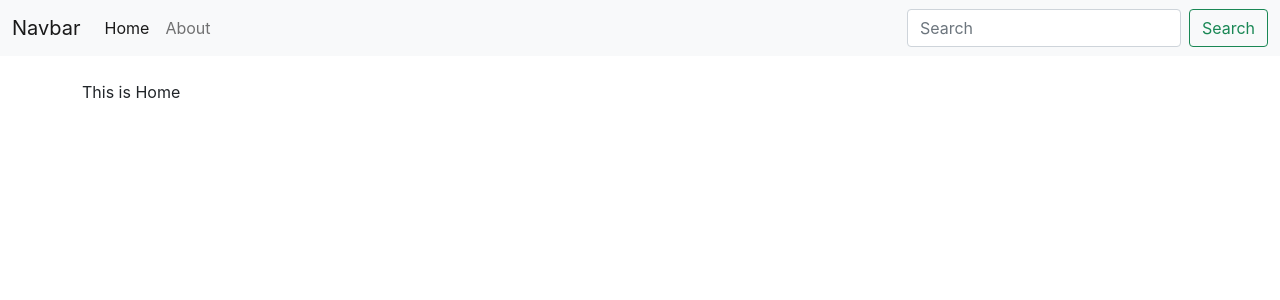
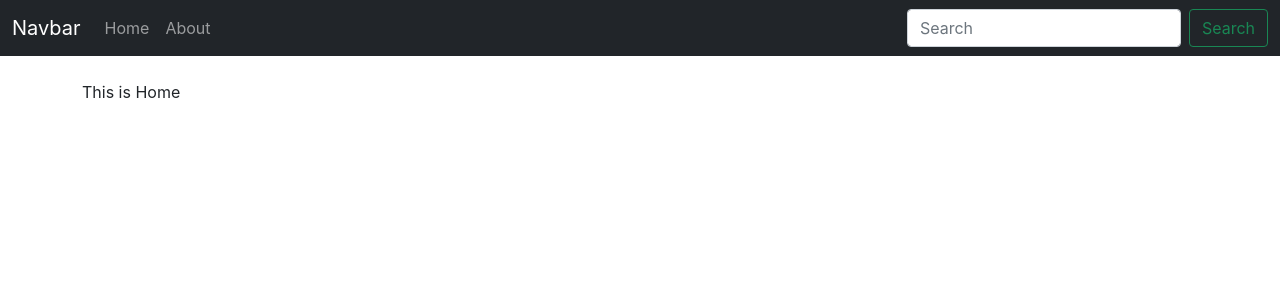
Before and after one commit to froster02/mynotebook, a React (Create React App) app: page / in a window 1280 px wide. Shown: the top 300 px of the page. Built offline with nearby package versions, Linux system fonts and the light colour scheme; the HTML template or start-up script is replaced by a standard one.

Commit message:
feat: update Navbar component to use useLocation for active link highlighting

```diff
--- a/src/components/Navbar.js
+++ b/src/components/Navbar.js
@@ -1,5 +1,5 @@
 import React from 'react'
-import { Link } from 'react-router-dom'
+import { Link, useLocation } from 'react-router-dom'
 
 /**
  * A functional component that renders a navigation bar using Bootstrap classes.
@@ -13,10 +13,16 @@
  *   <Navbar />
  * )
  */
+
 const Navbar = () => {
+    let location = useLocation();
+    React.useEffect(() => {
+        console.log("location");
+    }, [location]);
+
     return (
         <div>
-            <nav className="navbar navbar-expand-lg navbar-light bg-light">
+            <nav className="navbar navbar-expand-lg navbar-dark bg-dark">
                 <div className="container-fluid">
                     <Link className="navbar-brand" to="/">Navbar</Link>
                     <button className="navbar-toggler" type="button" data-bs-toggle="collapse" data-bs-target="#navbarSupportedContent" aria-controls="navbarSupportedContent" aria-expanded="false" aria-label="Toggle navigation">
@@ -25,10 +31,10 @@
                     <div className="collapse navbar-collapse" id="navbarSupportedContent">
                         <ul className="navbar-nav me-auto mb-2 mb-lg-0">
                             <li className="nav-item">
-                                <Link className="nav-link active" aria-current="page" to="/">Home</Link>
+                                <Link className={`nav-link ${location.pathname === "/home" ? "active" : ""}`} aria-current="page" to="/">Home</Link>
                             </li>
                             <li className="nav-item">
-                                <Link className="nav-link" to="/about">About</Link>
+                                <Link className={`nav-link ${location.pathname === "/about" ? "active" : ""}`} to="/about">About</Link>
                             </li>
                         </ul>
                         <form className="d-flex">
@@ -37,8 +43,8 @@
                         </form>
                     </div>
                 </div>
-            </nav>
-        </div>
+            </nav >
+        </div >
     )
 }
 
```
